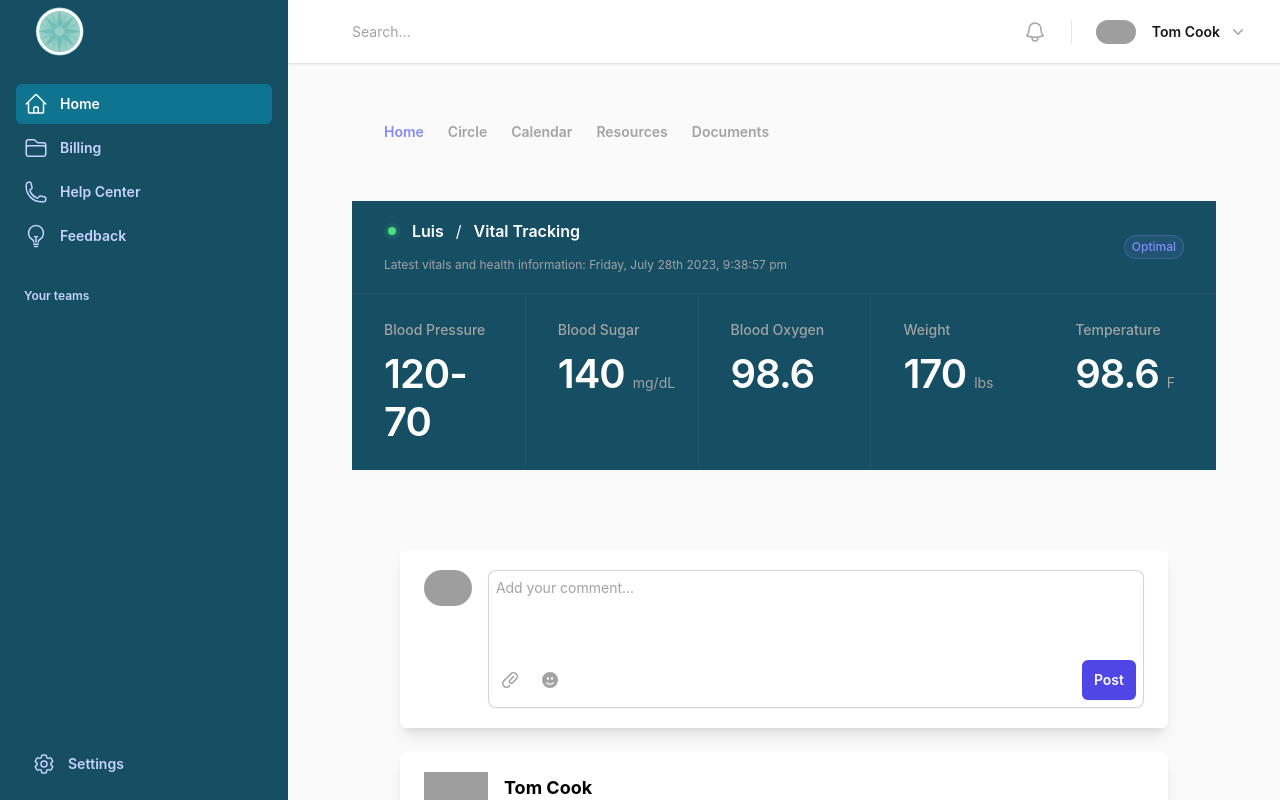
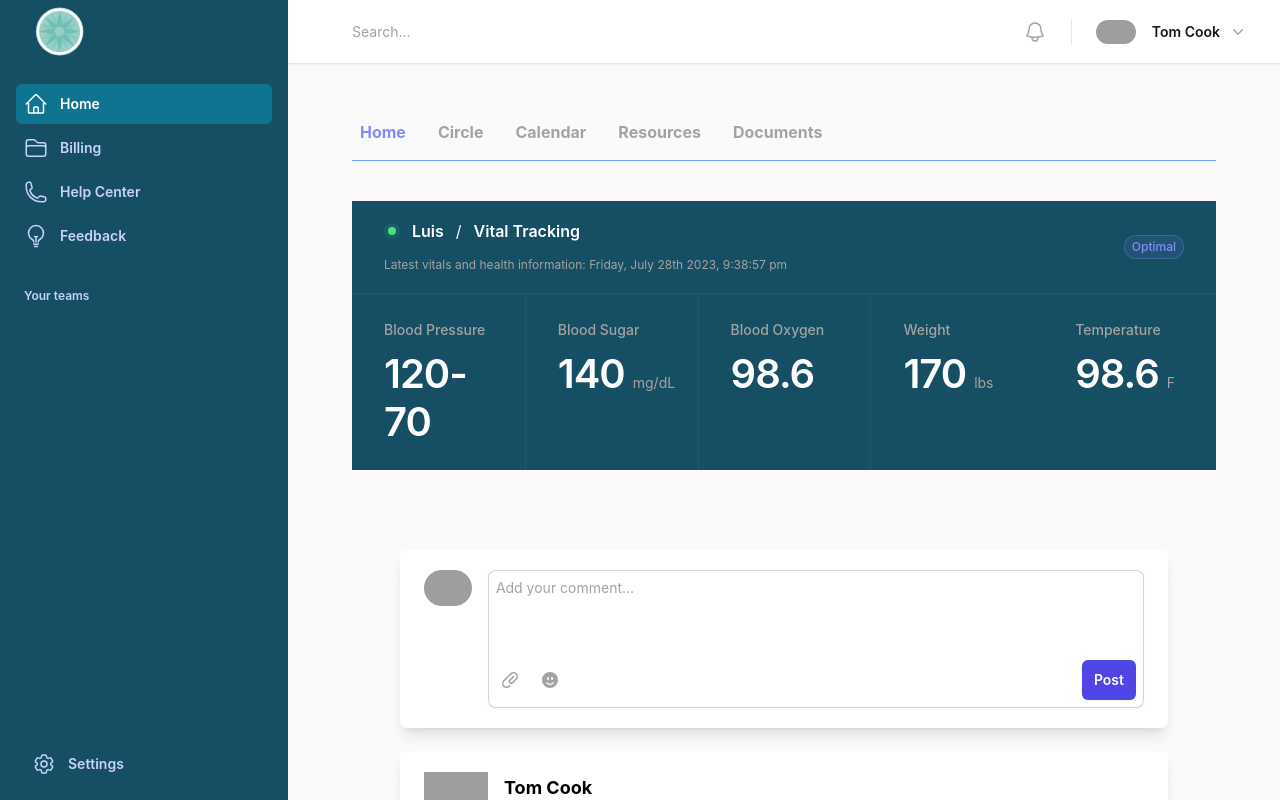
Before and after one commit to ernestobalanzar/caregiver-compass, a React (Vite) app: page /home in a window 1280 px wide. Shown: the top 800 px of the page. Built offline with nearby package versions, Linux system fonts and the light colour scheme; grey boxes are pictures that could not be loaded.

Commit message:
improving layout
improving the menu in the inner app

```diff
--- a/src/layout/InnerAppLayout.jsx
+++ b/src/layout/InnerAppLayout.jsx
@@ -22,10 +22,10 @@ export default function InnerAppLayout({ children }) {
       <Container>
         <header className="hidden lg:relative lg:z-40 lg:flex">
           {/* Secondary navigation */}
-          <nav className="flex overflow-x-auto border-b border-white/10 py-4">
+          <nav className="flex w-full overflow-x-auto border-b border-blue-400 py-4">
             <ul
               role="list"
-              className="flex min-w-full flex-none gap-x-6 px-4 text-sm font-semibold leading-6 text-gray-400 sm:px-6 lg:px-8"
+              className="flex min-w-full flex-none gap-x-8 px-1 text-base font-bold leading-6 text-gray-400 sm:px-2 lg:px-2"
             >
               {secondaryNavigation.map((item) => (
                 <li key={item.name}>
```
